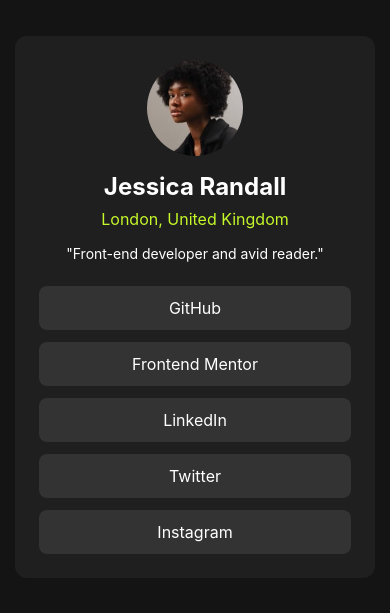
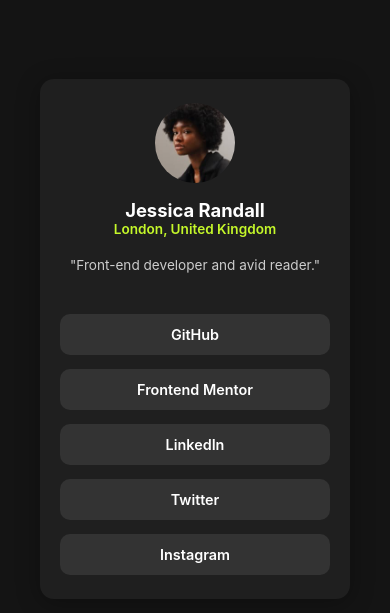
Before and after one commit to omofon/Frontend-Mentor-Challenges, a plain HTML site: page Social Links Profile/index.html in a window 390 px wide. Shown: the part 123-736 px from the top of the page. Drawn offline with Linux system fonts and the light colour scheme.

Commit message:
Updated style for mobile media

```diff
--- a/Social Links Profile/index.css
+++ b/Social Links Profile/index.css
@@ -5,6 +5,7 @@
   --grey-900: hsl(0, 0%, 8%);
 }
 
+/* Global Styles */
 body {
   font-family: "Inter", sans-serif;
   background: var(--grey-900);
@@ -13,81 +14,123 @@
   display: flex;
   justify-content: center;
   align-items: center;
+  padding: 2rem;
 }
 
+/* Card */
 .card {
   background: var(--grey-800);
-  width: 360px;
-  height: fit-content;
-  box-sizing: border-box;
-  padding: 24px;
-  border-radius: 12px;
+  width: 100%;
+  max-width: 380px;
+  padding: 32px 24px;
+  border-radius: 16px;
   display: flex;
   flex-direction: column;
-  gap: 24px;
+  align-items: center;
+  gap: 28px;
+  box-shadow: 0 4px 24px rgba(0, 0, 0, 0.3);
   transition: transform 0.3s ease;
 }
 
 .card:hover {
-  transform: scale(1.005);
+  transform: scale(1.01);
 }
+
+/* Profile Section */
 .profile {
   display: flex;
   flex-direction: column;
+  align-items: center;
   gap: 16px;
-  align-items: center;
 }
+
 .profile img {
-  width: 96px;
-  height: 96px;
+  width: 90px;
+  height: 90px;
   border-radius: 50%;
-  display: block;
+  object-fit: cover;
 }
 
 .profile .content {
-  display: flex;
-  flex-direction: column;
-  align-items: center;
-  gap: 8px;
+  text-align: center;
 }
 
 .name {
   margin: 0;
   font-weight: 700;
+  font-size: 1.3rem;
 }
 
 .location {
   margin: 0;
-  font-weight: 400;
+  font-weight: 600;
+  font-size: 0.9rem;
   color: var(--green);
 }
 
 .description {
-  margin: 0;
-  font-weight: 400;
-  font-size: 14px;
+  margin-top: 4px;
+  font-size: 0.88rem;
+  color: hsl(0, 0%, 80%);
+  text-align: center;
 }
 
+/* Links Section */
 .links {
   display: flex;
   flex-direction: column;
-  gap: 12px;
+  gap: 14px;
+  width: 100%;
 }
 
 .links .btn {
-  box-sizing: content-box;
   background: var(--grey-700);
-  width: 100%;
-  border-radius: 8px;
-  padding: 12px 0;
+  border-radius: 10px;
+  padding: 14px 0;
   text-align: center;
-  align-items: center;
+  font-weight: 600;
+  font-size: 0.95rem;
   transition: all 0.3s ease;
+  cursor: pointer;
 }
 
 .btn:hover {
-  box-shadow: 0 0 16px var(--grey-700);
+  background: var(--green);
+  color: var(--grey-900);
+  box-shadow: 0 0 12px var(--green);
 }
+
 .btn:active {
-  transform: translateY(4px);
+  transform: translateY(2px);
 }
+
+/* Responsive Layout */
+@media (max-width: 500px) {
+  .card {
+    max-width: 90%;
+    padding: 24px 20px;
+    border-radius: 14px;
+  }
+
+  .profile img {
+    width: 80px;
+    height: 80px;
+  }
+
+  .name {
+    font-size: 1.15rem;
+  }
+
+  .location {
+    font-size: 0.85rem;
+  }
+
+  .description {
+    font-size: 0.85rem;
+  }
+
+  .links .btn {
+    font-size: 0.9rem;
+    padding: 12px 0;
+  }
+}
```
Also changed, not shown: Blog Preview Card/assets/screenshot.png (added).
